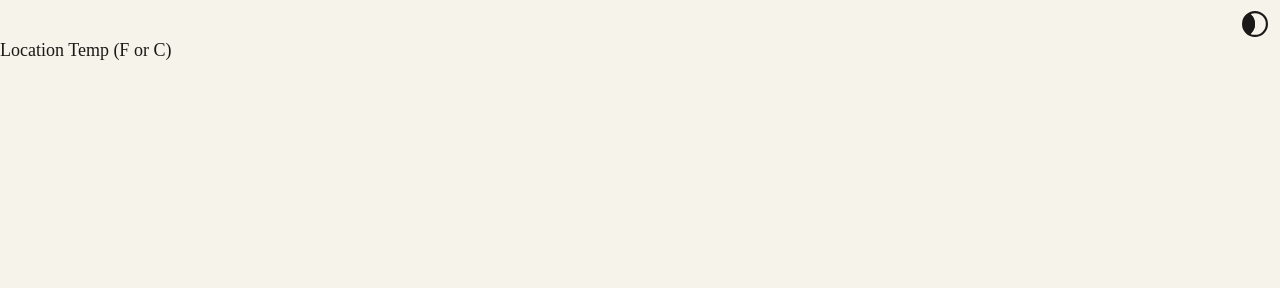
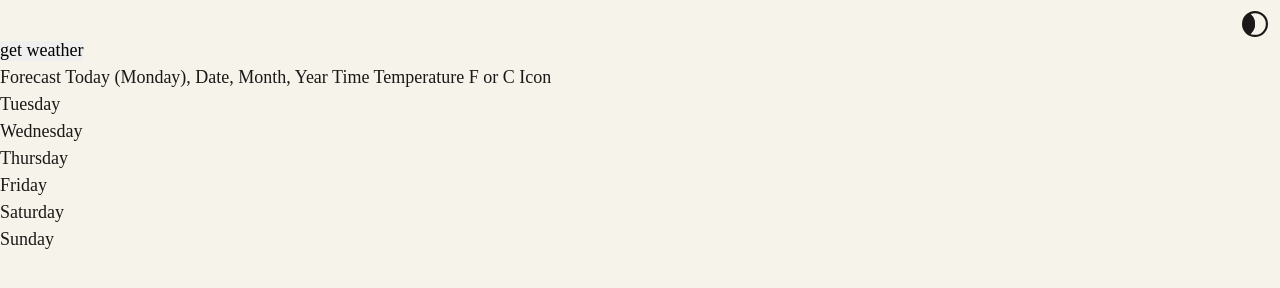
Before and after one commit to cmRingmaker/quick-weather, a website built with webpack: page src/index.html in a window 1280 px wide. Built offline with nearby package versions, Linux system fonts and the light colour scheme.

Commit message:
getForecast

```diff
--- a/src/index.html
+++ b/src/index.html
@@ -39,8 +39,29 @@
 
 
   <main>
-    Location
-    Temp (F or C)
+    <button id='get-weather'>
+      get weather
+    </button>
+
+    <section id="hero">
+      Forecast
+      Today (Monday), Date, Month, Year
+      Time
+
+      Temperature
+      F or C
+      Icon
+    </section>
+
+    <!-- Hero section displays todays weather, and then the cards display the next 6 days -->
+
+    <div class="card">Tuesday</div>
+    <div class="card">Wednesday</div>
+    <div class="card">Thursday</div>
+    <div class="card">Friday</div>
+    <div class="card">Saturday</div>
+    <div class="card">Sunday</div>
+
   </main>
 
   <!-- external JavaScript link -->
--- a/src/js/index.js
+++ b/src/js/index.js
@@ -2,15 +2,19 @@
 // IMPORT
 import '../css/style.css'
 import '../css/reset.css'
-import WEATHER from './weather.js'
+import WEATHER, { getForecast } from './weather.js'
 import THEME from './theme.js'
 
 // -------------------------
 // DOM ELEMENTS
-const currentInfo = document.getElementById('current-info')
+const getWeather = document.getElementById('get-weather')
 
 // -------------------------
 // EVENT LISTENERS
+
+getWeather.addEventListener('click', () => {
+	getForecast('Detroit')
+})
 
 /* ==================================================================
     - - - - - - - - - - [ %FUNCTIONS ]
--- a/src/js/weather.js
+++ b/src/js/weather.js
@@ -1,3 +1,13 @@
-export default class WEATHER {}
+export async function getForecast(location) {
+	// Can't hide keys on github lol, lmao even
+	const response = await fetch(
+		`https://api.weatherapi.com/v1/forecast.json?key=6736d10c44a04f25826202900241206&q=${location}`,
+		{ mode: 'cors' }
+	)
+	const data = await response.json()
+	console.log(data)
 
-async function getForecast() {}
+	return data
+}
+
+// getForecast('Detroit')
```
Also changed, not shown: dist/index.html, 2 other files.
